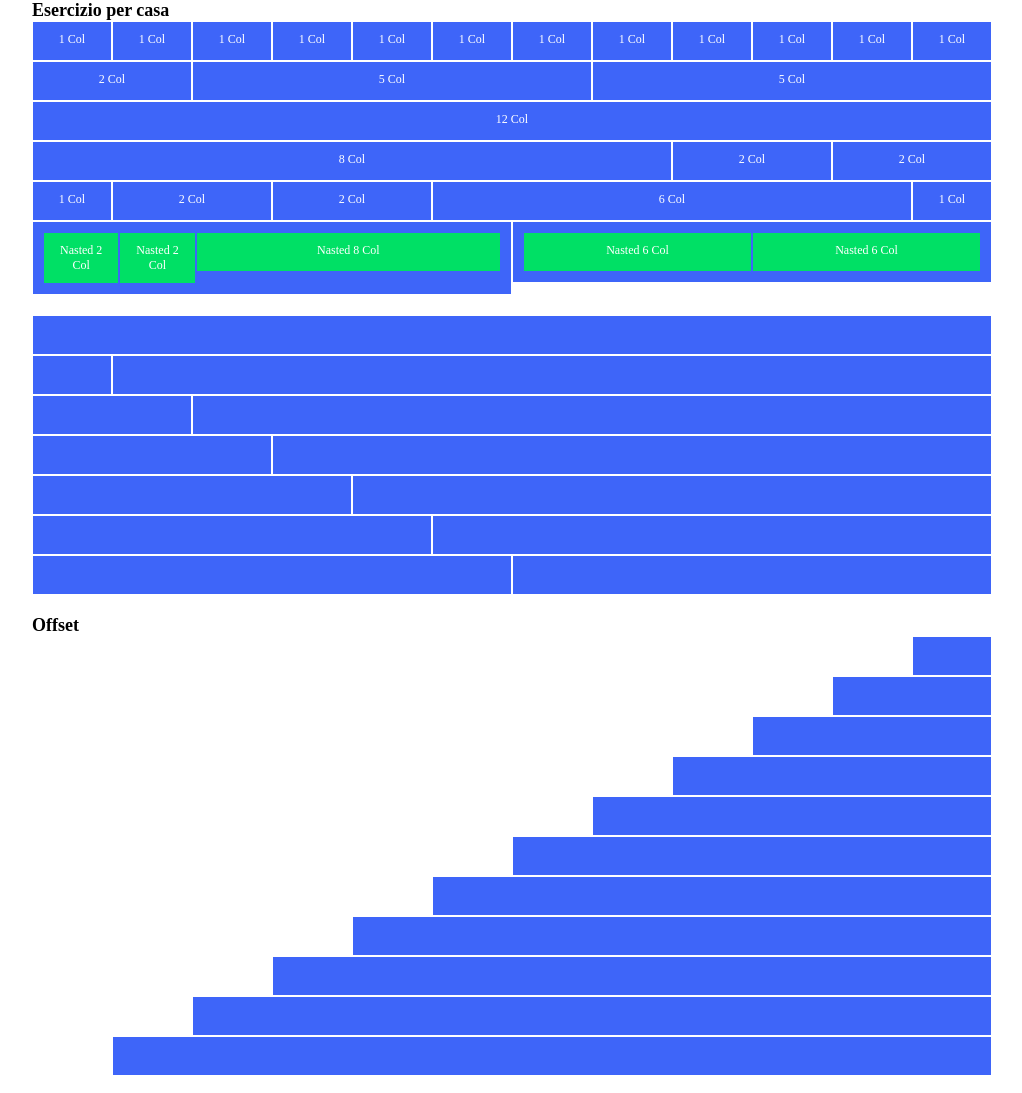
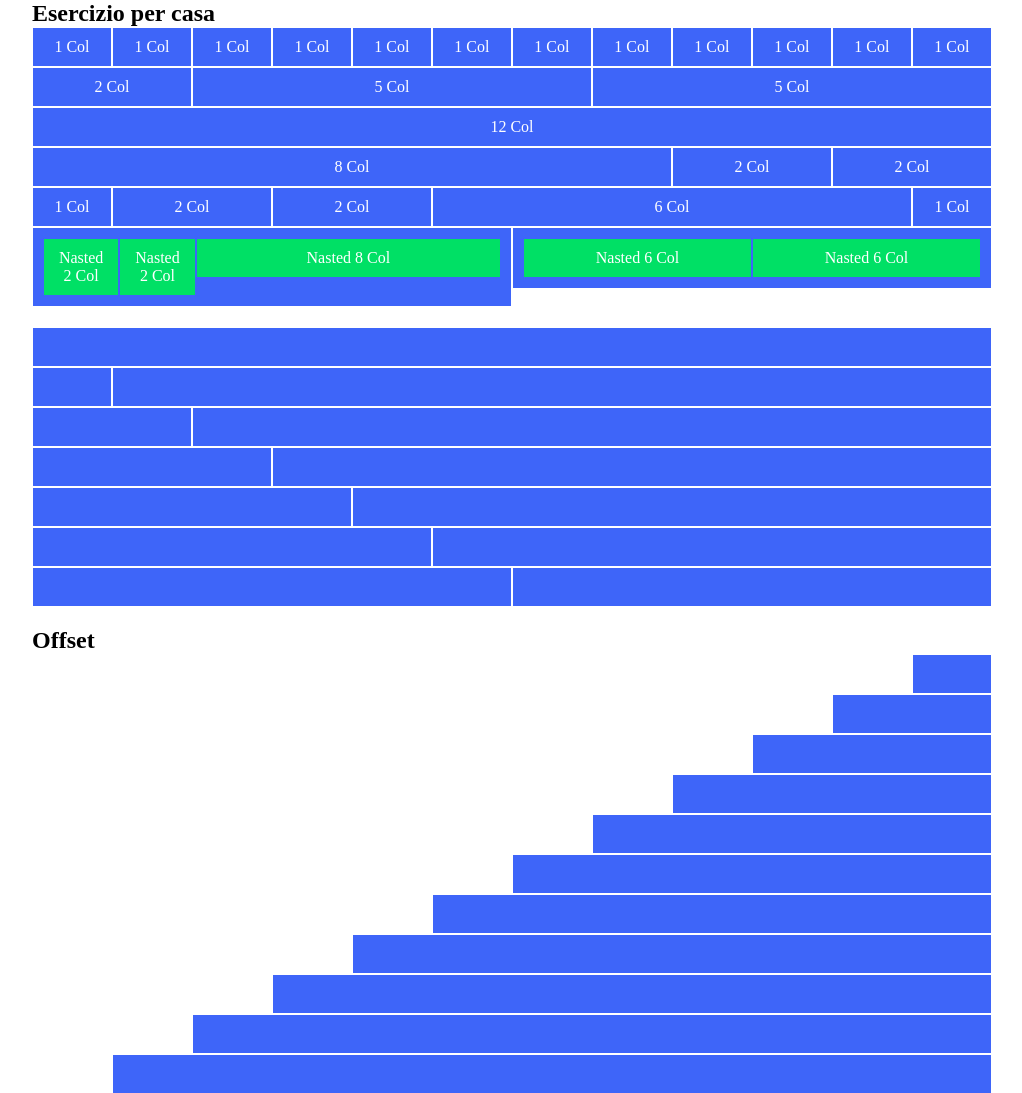
Before and after one commit to Riccardo-Grasso/html-css-12bool, a plain HTML site: page index.html in a window 1280 px wide. Shown: the top 1093 px of the page, without its empty margins (128-1150 px from the left). Drawn offline with Linux system fonts and the light colour scheme.

Commit message:
font-size

```diff
--- a/css/12bool.css
+++ b/css/12bool.css
@@ -4,7 +4,7 @@
 }
 
 .container {
-    width: 550px;
+    width: 500px;
     max-width: 100%;
     margin: 0 auto;
 }
--- a/css/styles.css
+++ b/css/styles.css
@@ -5,7 +5,7 @@
 }
 
 body {
-    font-size: 12px;
+    font-size: 10px;
 }
 
 .box > * {
@@ -84,3 +84,29 @@ body {
 .box-height {
     height: 80%;
 }
+
+
+@media screen and (min-width: 576px) and (max-width: 767px) {
+    body {
+        font-size: 12px;
+    }
+
+}
+
+
+/********************************* MD 768px-991px **********************************************/
+@media screen and (min-width: 768px) and (max-width: 991px) {
+    body {
+        font-size: 14px;
+    }
+
+}
+
+
+/********************************* LG 992px-n **********************************************/
+@media screen and (min-width: 992px) {
+    body {
+        font-size: 16px;
+    }
+
+}
--- a/index.html
+++ b/index.html
@@ -60,8 +60,8 @@
                     <div class="row box margin-bottom">
                         <div class="col-6">
                             <div class="row box">
-                                <div class="col-2 nasted"> Nasted 2 Col </div>
-                                <div class="col-2 nasted"> Nasted 2 Col </div>
+                                <div class="col-2 nasted"> Nasted <br> 2 Col </div>
+                                <div class="col-2 nasted"> Nasted <br> 2 Col </div>
                                 <div class="col-8 nasted nasted-height "> Nasted 8 Col </div>
                             </div>
                         </div>
```
